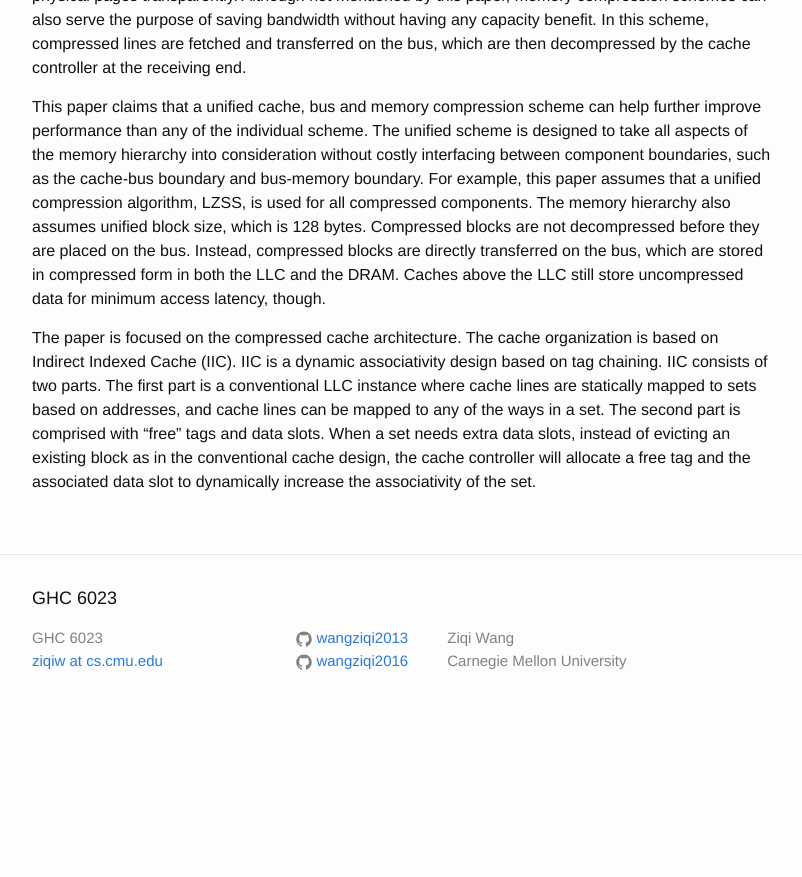
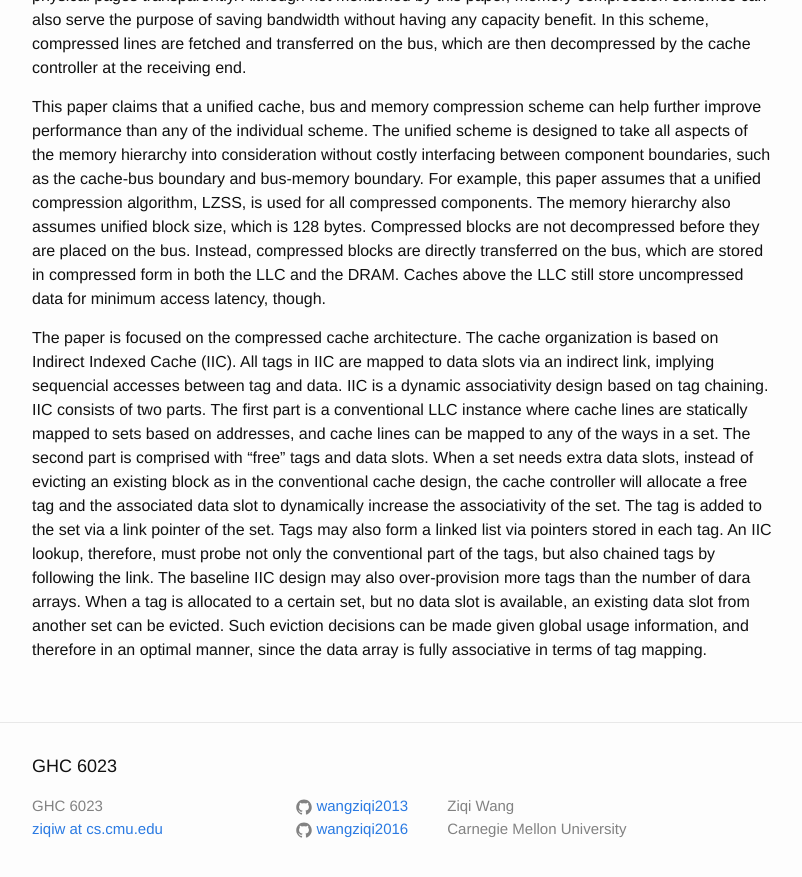
Before and after one commit to wangziqi2013/wangziqi2013.github.io, a Jekyll site: the page built from _posts/2020-07-02-icc-c.markdown, in a window 1280 px wide and 900 px high, scrolled down 832 px. Shown: the top 877 px of the window, without its empty margins (238-1040 px from the left). Built offline with Jekyll 4.4.1, drawn with Linux system fonts in a browser that asks for light colours; before the commit the page ends 1564 px from its top, so only the background shows below that.

Commit message:
Adding repl

```diff
--- a/_posts/2020-07-02-icc-c.markdown
+++ b/_posts/2020-07-02-icc-c.markdown
@@ -40,8 +40,15 @@ they are placed on the bus. Instead, compressed blocks are directly transferred
 form in both the LLC and the DRAM. Caches above the LLC still store uncompressed data for minimum access latency, though.
 
 The paper is focused on the compressed cache architecture. The cache organization is based on Indirect Indexed Cache (IIC).
+All tags in IIC are mapped to data slots via an indirect link, implying sequencial accesses between tag and data.
 IIC is a dynamic associativity design based on tag chaining. IIC consists of two parts. The first part is a conventional
 LLC instance where cache lines are statically mapped to sets based on addresses, and cache lines can be mapped to any of
 the ways in a set. The second part is comprised with "free" tags and data slots. When a set needs extra data slots, instead
 of evicting an existing block as in the conventional cache design, the cache controller will allocate a free tag and the
-associated data slot to dynamically increase the associativity of the set.
+associated data slot to dynamically increase the associativity of the set. The tag is added to the set via a link pointer
+of the set. Tags may also form a linked list via pointers stored in each tag. An IIC lookup, therefore, must probe not only
+the conventional part of the tags, but also chained tags by following the link.
+The baseline IIC design may also over-provision more tags than the number of dara arrays. When a tag is allocated
+to a certain set, but no data slot is available, an existing data slot from another set can be evicted. Such eviction
+decisions can be made given global usage information, and therefore in an optimal manner, since the data array is fully
+associative in terms of tag mapping.
```
